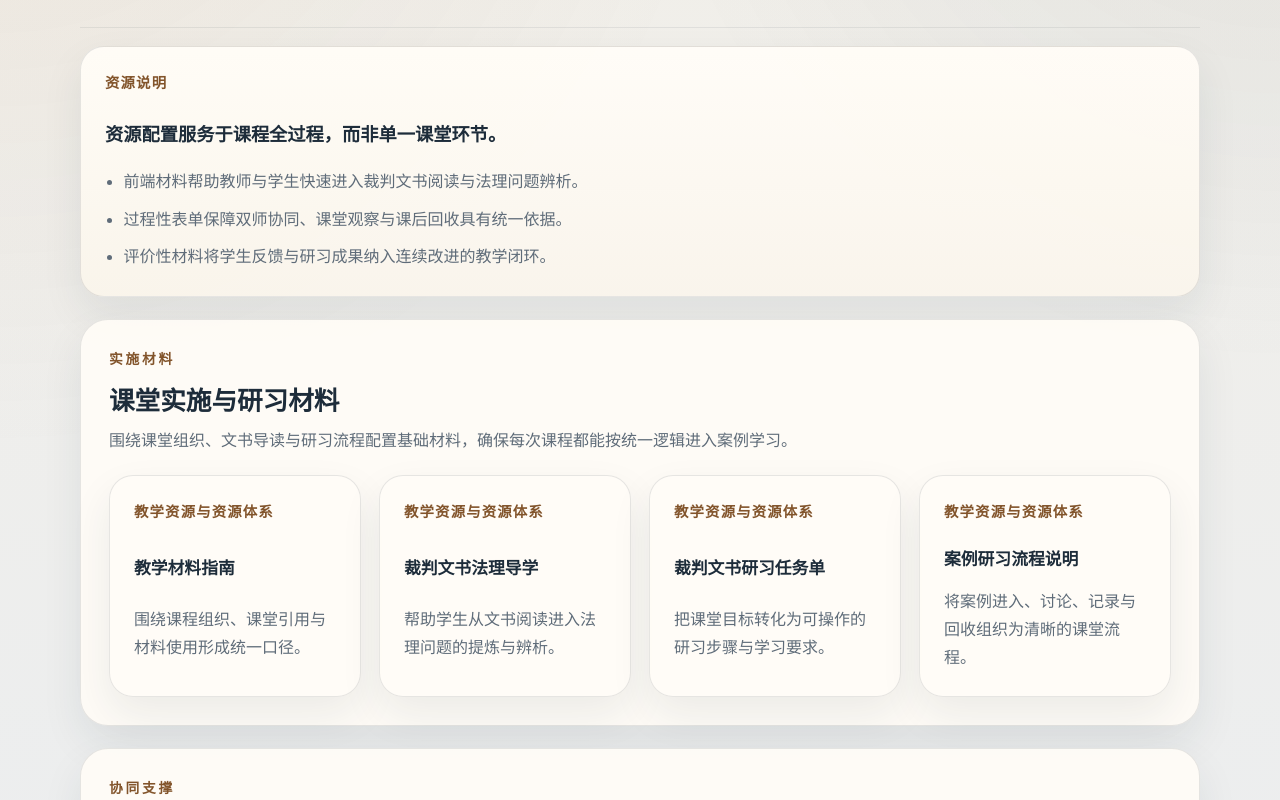
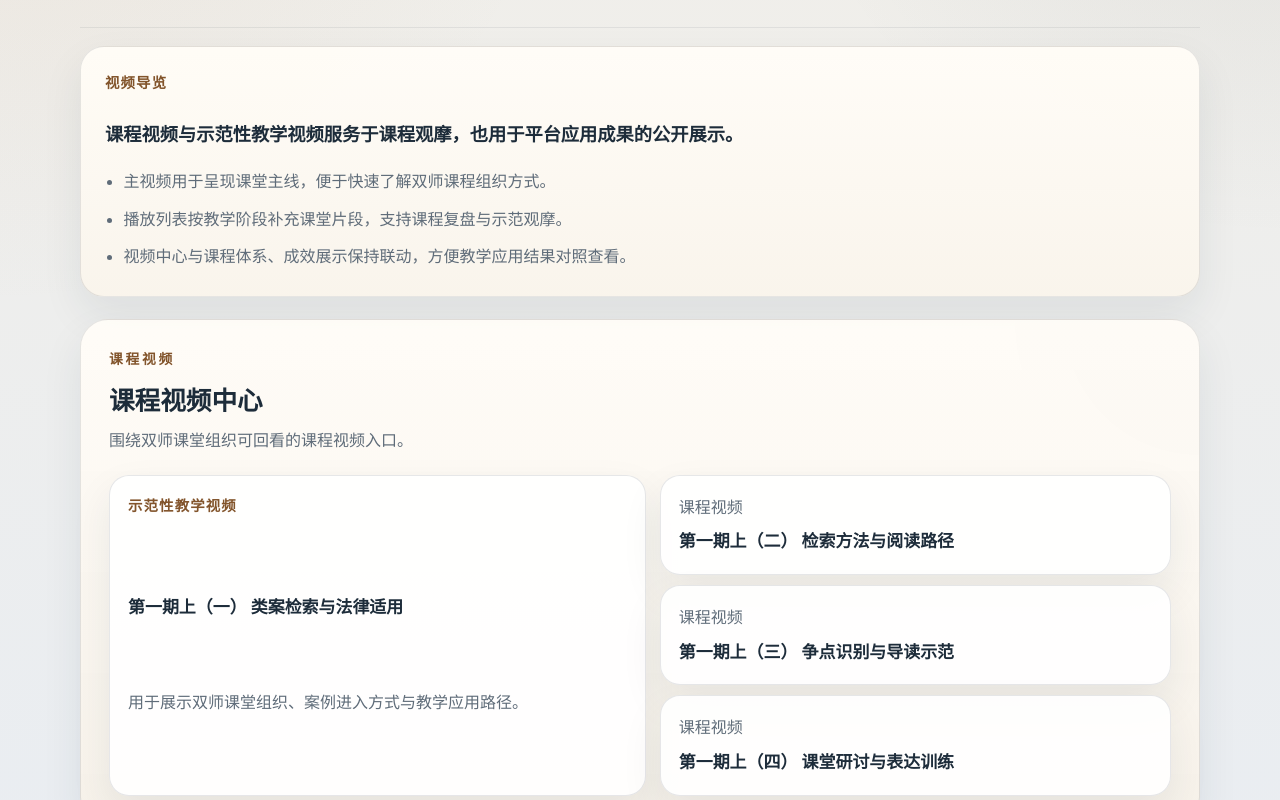
Before and after one commit to silent632/faxue-jiaoyu-showcase, a Next.js app: page /resources in a window 1280 px wide. Shown: the part 280-1080 px from the top of the page. Built offline with nearby package versions, Linux system fonts and the light colour scheme.

Commit message:
feat: turn resources into course video hub

```diff
--- a/app/globals.css
+++ b/app/globals.css
@@ -3584,6 +3584,48 @@ main {
   margin-top: 12px;
 }
 
+.showcase-video-hub {
+  background:
+    linear-gradient(180deg, rgba(255, 252, 247, 0.96), rgba(247, 242, 234, 0.98)),
+    radial-gradient(circle at top right, rgba(130, 84, 43, 0.08), transparent 40%);
+}
+
+.showcase-video-hub-layout {
+  display: grid;
+  grid-template-columns: minmax(260px, 1.05fr) minmax(0, 1fr);
+  gap: 14px;
+}
+
+.showcase-video-featured,
+.showcase-video-item {
+  display: grid;
+  gap: 8px;
+  border: 1px solid var(--line);
+  box-shadow: var(--shadow);
+  background: rgba(255, 255, 255, 0.9);
+  border-radius: 20px;
+  padding: 18px;
+}
+
+.showcase-video-featured strong,
+.showcase-video-item strong {
+  font-family: var(--font-display);
+  font-size: 1.06rem;
+  line-height: 1.58;
+}
+
+.showcase-video-featured p,
+.showcase-video-item span {
+  margin: 0;
+  color: var(--muted);
+  line-height: 1.72;
+}
+
+.showcase-video-playlist {
+  display: grid;
+  gap: 10px;
+}
+
 @media (max-width: 1100px) {
   .showcase-home-kpi-inline,
   .homepage-kpi-grid,
@@ -3603,6 +3645,10 @@ main {
   .impact-video-layout {
     grid-template-columns: 1fr;
   }
+
+  .showcase-video-hub-layout {
+    grid-template-columns: 1fr;
+  }
 }
 
 @media (max-width: 920px) {
--- a/app/resources/page.js
+++ b/app/resources/page.js
@@ -1,58 +1,32 @@
 import ShowcaseNav from "@/components/showcase-nav";
-import ShowcaseSection from "@/components/showcase-section";
+import ShowcaseVideoHub from "@/components/showcase-video-hub";
 import { buildShowcaseContent } from "@/lib/showcase-content";
-import { buildResourceNote, buildResourceSectionMeta } from "@/lib/showcase-supporting-page-meta";
 
 export default function ResourcesPage() {
   const content = buildShowcaseContent();
 
   return (
-    <main className="showcase-page">
+    <main className="showcase-page" data-page-role="video-hub">
       <ShowcaseNav items={content.nav} />
 
       <div className="showcase-page-body">
         <section className="showcase-page-head">
-          <p className="showcase-page-kicker">教学资源</p>
-          <h1>教学资源配置</h1>
-          <p>平台围绕课程实施、案例研习与教学评价逐步沉淀资源材料，形成兼顾课堂使用、协同记录与成果回收的教学支撑体系。</p>
+          <p className="showcase-page-kicker">课程视频</p>
+          <h1>示范性教学视频</h1>
+          <p>围绕双师课堂组织、案例进入与研习引导，集中呈现可回看的课程视频，用于课程观摩、教学复盘与平台成果展示。</p>
         </section>
 
         <article className="showcase-card supporting-callout">
-          <span className="showcase-card-eyebrow">资源说明</span>
-          <strong>资源配置服务于课程全过程，而非单一课堂环节。</strong>
+          <span className="showcase-card-eyebrow">视频导览</span>
+          <strong>课程视频与示范性教学视频服务于课程观摩，也用于平台应用成果的公开展示。</strong>
           <ul className="supporting-list">
-            <li>前端材料帮助教师与学生快速进入裁判文书阅读与法理问题辨析。</li>
-            <li>过程性表单保障双师协同、课堂观察与课后回收具有统一依据。</li>
-            <li>评价性材料将学生反馈与研习成果纳入连续改进的教学闭环。</li>
+            <li>主视频用于呈现课堂主线，便于快速了解双师课程组织方式。</li>
+            <li>播放列表按教学阶段补充课堂片段，支持课程复盘与示范观摩。</li>
+            <li>视频中心与课程体系、成效展示保持联动，方便教学应用结果对照查看。</li>
           </ul>
         </article>
 
-        <div className="stack-grid">
-          {content.resources.groups.map((group) => {
-            const sectionMeta = buildResourceSectionMeta(group);
-
-            return (
-              <ShowcaseSection
-                key={group.title}
-                title={sectionMeta.title}
-                eyebrow={sectionMeta.eyebrow}
-                description={sectionMeta.description}
-                className="showcase-section-compact"
-                aria-label={group.title}
-              >
-                <div className="resource-grid">
-                  {group.items.map((item) => (
-                    <article key={item} className="showcase-card resource-card">
-                      <span className="showcase-card-eyebrow">{group.title}</span>
-                      <strong>{item}</strong>
-                      <p className="resource-card-note">{buildResourceNote(group, item)}</p>
-                    </article>
-                  ))}
-                </div>
-              </ShowcaseSection>
-            );
-          })}
-        </div>
+        <ShowcaseVideoHub hub={content.videoHub} />
       </div>
     </main>
   );
--- /dev/null
+++ b/components/showcase-video-hub.js
@@ -0,0 +1,39 @@
+import ShowcaseSection from "@/components/showcase-section";
+
+export default function ShowcaseVideoHub({ hub }) {
+  const featured = hub?.featured;
+  const playlist = Array.isArray(hub?.playlist) ? hub.playlist : [];
+
+  if (!featured && playlist.length === 0) {
+    return null;
+  }
+
+  return (
+    <ShowcaseSection
+      title={hub?.title || "课程视频"}
+      eyebrow="课程视频"
+      description={hub?.hero || "围绕双师课堂组织可回看的示范性教学视频。"}
+      className="showcase-section-compact showcase-video-hub"
+      aria-label="示范性教学视频"
+    >
+      <div className="showcase-video-hub-layout">
+        {featured ? (
+          <a className="showcase-video-featured" href={featured.href} target="_blank" rel="noreferrer">
+            <span className="showcase-card-eyebrow">示范性教学视频</span>
+            <strong>{featured.title}</strong>
+            <p>用于展示双师课堂组织、案例进入方式与教学应用路径。</p>
+          </a>
+        ) : null}
+
+        <div className="showcase-video-playlist">
+          {playlist.map((item) => (
+            <a key={item.slug} className="showcase-video-item" href={item.href} target="_blank" rel="noreferrer">
+              <span>课程视频</span>
+              <strong>{item.title}</strong>
+            </a>
+          ))}
+        </div>
+      </div>
+    </ShowcaseSection>
+  );
+}
```
Also changed, not shown: app/courses/page.js (+11 -11 lines), 2 other files (tests, documents, lock files or other folders).
